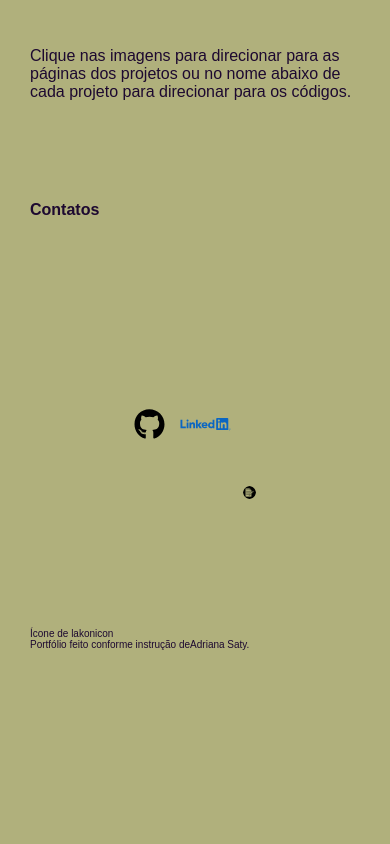
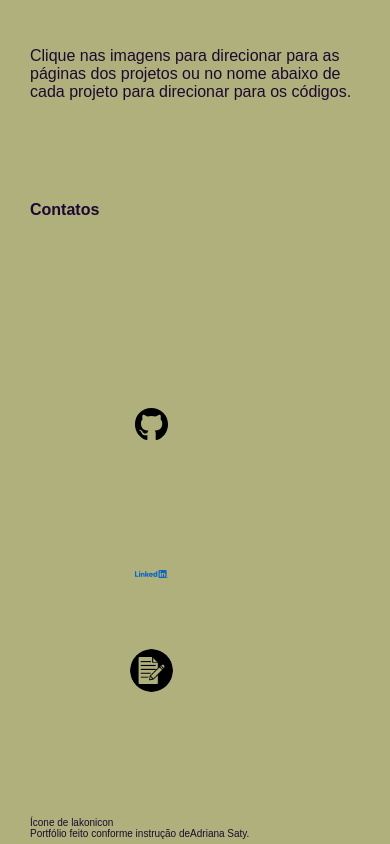
Before and after one commit to Helen-Ramos/helen-ramos.github.io, a plain HTML site: page index.html in a window 390 px wide. Shown: the part 2246-3090 px from the top of the page. Before the commit the page ends 2901 px from the top, so only its background shows below. Drawn offline with Linux system fonts and the light colour scheme.

Commit message:
alteração no tamanho do icone

```diff
--- a/style.css
+++ b/style.css
@@ -153,4 +153,10 @@ footer p{
         display: block;
     }
 
+    .vetor, .vetor1, .vetor2{
+        display: block;
+        justify-content: center;
+        width: 33%;
+    }
+
 }
```
